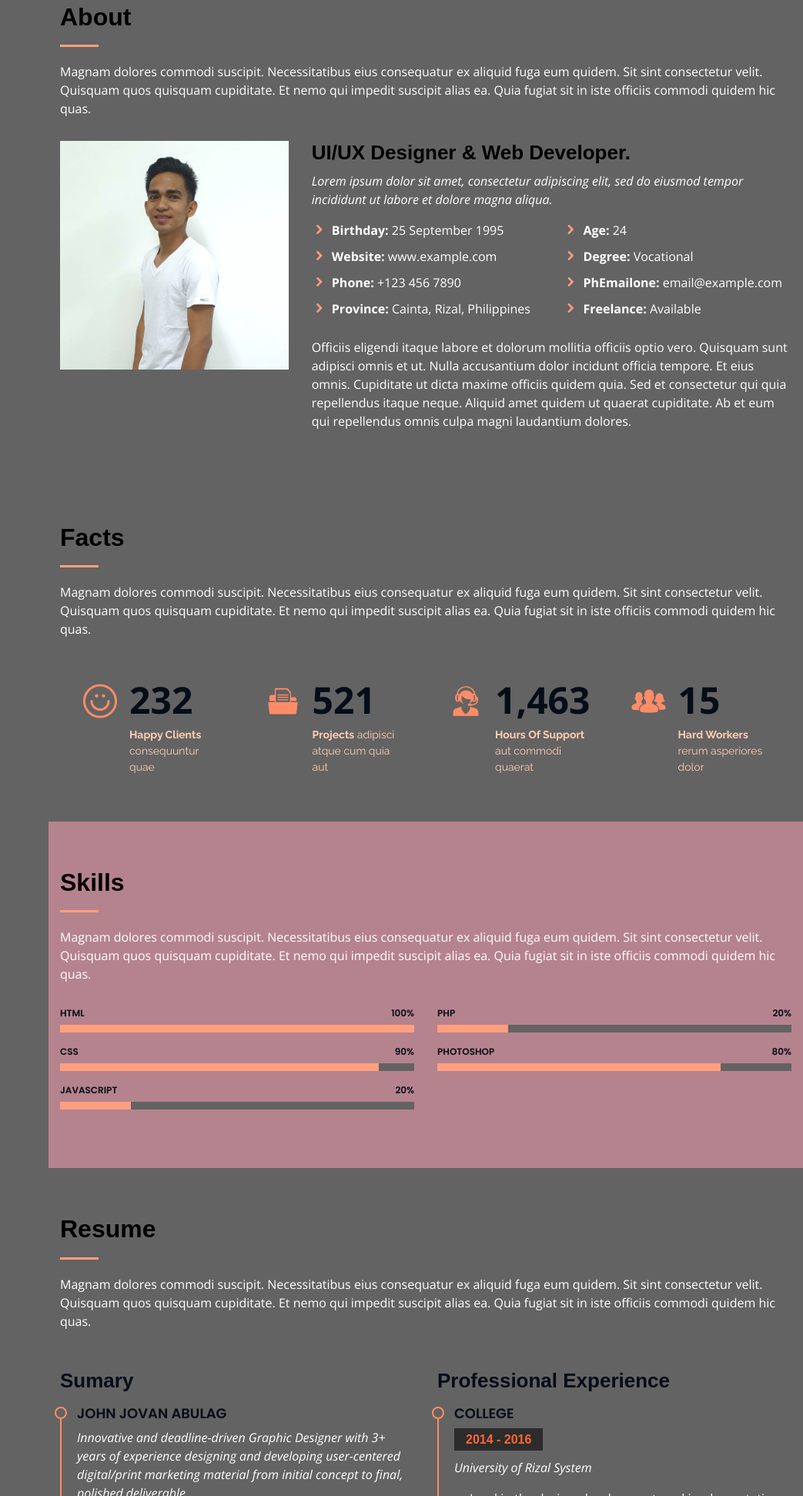
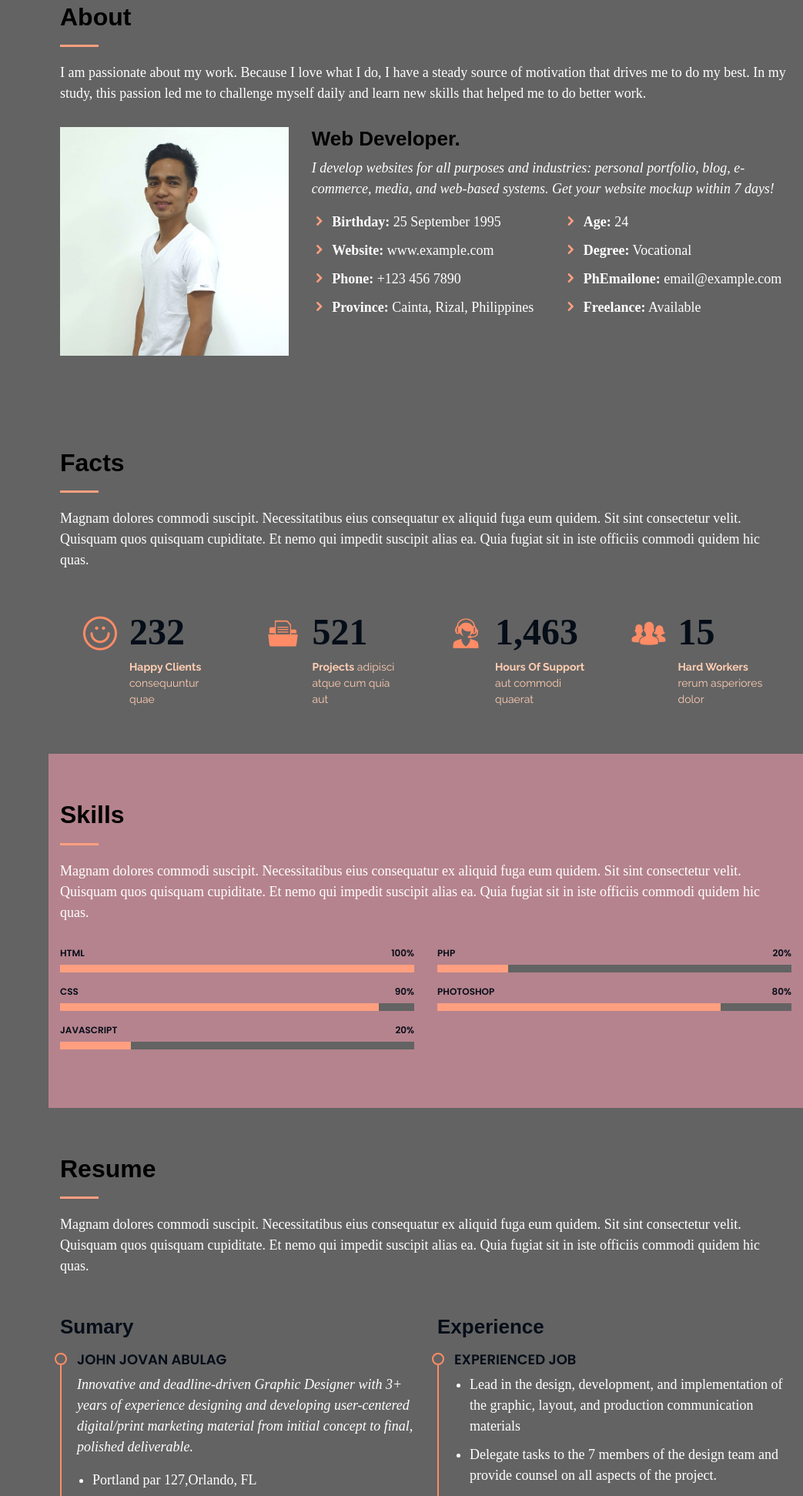
Before and after one commit to johnjovan/Portfolio, a plain HTML site: page iPortfolio/index.html in a window 1280 px wide. Shown: the part 857-2800 px from the top of the page at 77% size, without its empty margins (237-1280 px from the left). Drawn offline with nearby package versions, Linux system fonts and the light colour scheme.

Commit message:
My Portfolio

```diff
--- a/iPortfolio/assets/css/style.css
+++ b/iPortfolio/assets/css/style.css
@@ -9,7 +9,9 @@
 # General
 --------------------------------------------------------------*/
 body {
-  font-family: "Open Sans", sans-serif;
+  /* font-family: "Open Sans", sans-serif; */
+  font-family: 'PT Serif', serif;
+  font-size: 18px;
   color: #fff;
   background: rgb(99, 99, 99);
 }
@@ -410,7 +412,7 @@ section {
 }
 
 /*--------------------------------------------------------------
-# Akills
+# Skills
 --------------------------------------------------------------*/
 .skills .progress {
   height: 50px;
@@ -527,6 +529,7 @@ section {
   cursor: pointer;
   display: inline-block;
   padding: 10px 15px 8px 15px;
+  font-family: "Open Sans", sans-serif;
   font-size: 14px;
   font-weight: 600;
   line-height: 1;
@@ -630,6 +633,7 @@ section {
 .services .icon i {
   color: #fff;
   font-size: 24px;
+  transition: all 1s;
 }
 
 .services .icon-box:hover .icon {
@@ -638,6 +642,8 @@ section {
 
 .services .icon-box:hover .icon i {
   color: #ff9f80;
+  transform: scale(1.2);
+  transition: all 1s;
 }
 
 .services .title {
--- a/iPortfolio/index.html
+++ b/iPortfolio/index.html
@@ -90,9 +90,7 @@
 
         <div class="section-title">
           <h2>About</h2>
-          <p>Magnam dolores commodi suscipit. Necessitatibus eius consequatur ex aliquid fuga eum quidem. Sit sint
-            consectetur velit. Quisquam quos quisquam cupiditate. Et nemo qui impedit suscipit alias ea. Quia fugiat sit
-            in iste officiis commodi quidem hic quas.</p>
+          <p>I am passionate about my work. Because I love what I do, I have a steady source of motivation that drives me to do my best. In my study, this passion led me to challenge myself daily and learn new skills that helped me to do better work.</p>
         </div>
 
         <div class="row">
@@ -100,11 +98,9 @@
             <img src="assets/img/st02.jpg" class="img-fluid" alt="">
           </div>
           <div class="col-lg-8 pt-4 pt-lg-0 content" data-aos="fade-left">
-            <h3>UI/UX Designer &amp; Web Developer.</h3>
+            <h3>Web Developer.</h3>
             <p class="font-italic">
-              Lorem ipsum dolor sit amet, consectetur adipiscing elit, sed do eiusmod tempor incididunt ut labore et
-              dolore
-              magna aliqua.
+              I develop websites for all purposes and industries: personal portfolio, blog, e-commerce, media, and web-based systems. Get your website mockup within 7 days!
             </p>
             <div class="row">
               <div class="col-lg-6">
@@ -124,12 +120,12 @@
                 </ul>
               </div>
             </div>
-            <p>
+            <!-- <p>
               Officiis eligendi itaque labore et dolorum mollitia officiis optio vero. Quisquam sunt adipisci omnis et
               ut. Nulla accusantium dolor incidunt officia tempore. Et eius omnis.
               Cupiditate ut dicta maxime officiis quidem quia. Sed et consectetur qui quia repellendus itaque neque.
               Aliquid amet quidem ut quaerat cupiditate. Ab et eum qui repellendus omnis culpa magni laudantium dolores.
-            </p>
+            </p> -->
           </div>
         </div>
 
@@ -302,13 +298,19 @@
                 unde vitae rerum voluptates asperiores voluptatem Earum molestiae consequatur neque etlon sader mart
                 dila</p>
             </div>
-          </div>
-          <div class="col-lg-6" data-aos="fade-up" data-aos-delay="100">
-            <h3 class="resume-title">Professional Experience</h3>
             <div class="resume-item">
               <h4>College</h4>
               <h5>2014 - 2016</h5>
               <p><em>University of Rizal System </em></p>
+              <p>Quia nobis sequi est occaecati aut. Repudiandae et iusto quae reiciendis et quis Eius vel ratione eius
+                unde vitae rerum voluptates asperiores voluptatem Earum molestiae consequatur neque etlon sader mart
+                dila</p>
+            </div>
+          </div>
+          <div class="col-lg-6" data-aos="fade-up" data-aos-delay="100">
+            <h3 class="resume-title">Experience</h3>
+            <div class="resume-item">
+              <h4>Experienced Job</h4>
               <ul>
                 <li>Lead in the design, development, and implementation of the graphic, layout, and production
                   communication materials</li>
```
